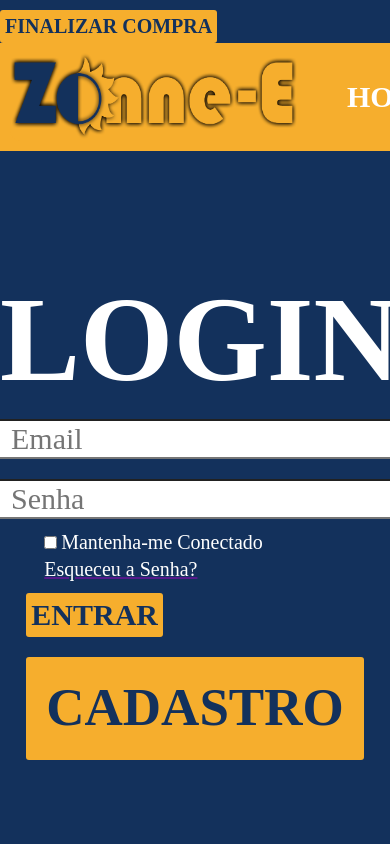
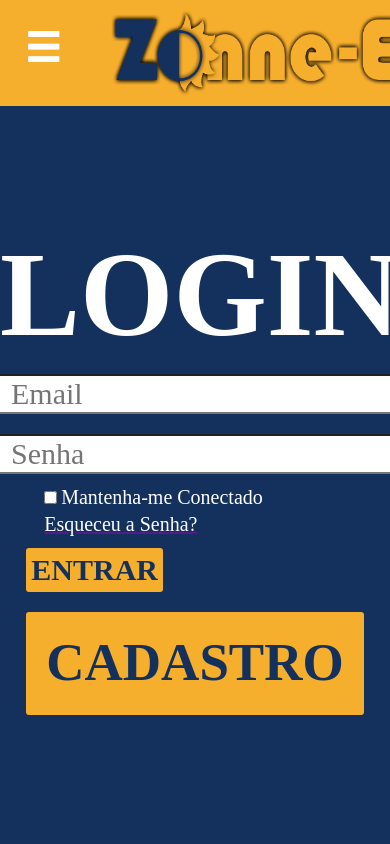
Before and after one commit to PenvicK/zonne-e-react, a React (Create React App) app: page / in a window 390 px wide. Shown: the top 844 px of the page. Built offline with nearby package versions, Linux system fonts and the light colour scheme.

Commit message:
menu humburguer

```diff
--- a/src/App.js
+++ b/src/App.js
@@ -7,7 +7,7 @@ import Login from './pages/Login';
 function App() {
   return (
     <div>
-      <Fcompra />
+
       <Login />
     </div>
   );
--- a/src/components/cabecalho/header.jsx
+++ b/src/components/cabecalho/header.jsx
@@ -4,8 +4,11 @@ import Menu from './Menu';
 import logo from '../public/logo.png'
 
 
+
+
 function Header(){
     return(
+        <div>
             <header id="header">
                 <nav id="container">
                     <div id="logo">
@@ -14,6 +17,29 @@ function Header(){
                     <Menu />
                 </nav>
             </header>
+            <div id= "headerHbr">
+                <div id="containerHbr">
+                    <div id= "container_menuHbr">
+                        <a href="" className= "iconHbr iconHbr-open linkHeaderHbr"><strong>&#9776;</strong></a>
+                        <div id="logoHbr">
+                            <img src={logo} alt="Logo" width="287,496" height="86,2488" />
+                        </div>
+                    </div>
+                    <div id="menuHbr">
+                        <a href="" className= "iconHbr iconHbr-close linkHeaderHbr"><strong>&#9776;</strong></a>
+                        <ul className="cabecalhoHbr">
+                            <li><a href="" className= "linkHeaderHbr"><strong>home</strong></a></li>
+                            <li><a href="" className= "linkHeaderHbr"><strong>produto</strong></a></li>
+                            <li><a href="" className= "linkHeaderHbr"><strong>suporte</strong></a></li>
+                            <li><a href="" className= "linkHeaderHbr"><strong>faq</strong></a></li>
+                            <li><a href="" className= "linkHeaderHbr"><strong>login</strong></a></li>
+                            <li><a href="" className= "linkHeaderHbr"><strong>carrinho</strong></a></li>
+                        </ul>
+                    </div>
+                </div>
+            </div>
+            <script src="./MenuHbr.js"></script>
+        </div>
     );
 }
 
--- a/src/components/cabecalho/menu.css
+++ b/src/components/cabecalho/menu.css
@@ -80,3 +80,84 @@ body{
     left: 100%;
     transition: 1s;
 }
+#headerHbr{
+    display: none;
+}
+
+@media(max-width: 1200px){
+
+#header{
+    display: none;
+}
+#headerHbr{
+    display: block;
+    background-color: #F6AE2D;
+}
+#containerHbr{
+    display: flex;
+    flex-direction: column;
+    margin: 0 auto;
+    display: flex;
+    align-content: center;
+    padding: 10px;
+}
+#container_menuHbr{
+    display: flex;
+    flex-direction: row;
+    justify-content: space-between;
+}
+.cabecalhoHbr strong{
+    display: flex;
+    font-family: agency fb;
+    font-size: 30px;
+    text-transform: uppercase;
+}
+.iconHbr{
+    font-family: agency fb;
+    font-size: 40px;
+    text-transform: uppercase;
+    padding-left: 15px;
+    padding-top: 15px;
+}
+
+#logoHbr {
+    display: flex;
+    justify-content: center;
+    margin-left: 50px;
+    margin-right: 20px;
+}
+#menuHbr{
+    position: absolute;
+    top: 25px;
+}
+#menuHbr ul{
+    display: flex;
+    position: absolute;
+    right: -180%;
+    margin-top: 27px;
+    flex-direction: column;
+    list-style: none;
+
+}
+#menuHbr li{
+    margin: 0;
+    padding: 15px 30px;
+    border-bottom: 1px solid #ddd;
+    border-right: 1px solid #ddd;
+    background-color: #f6b02d8a
+}
+.linkHeaderHbr{
+    color: white;
+    text-decoration: none;
+}
+#menuHbr li:hover{
+    background-color: #f6b02d;
+}
+.cabecalhoHbr{
+    transform: translateX(-300%);
+    transition: transform .2s linear;
+}
+.cabecalhoHbrOpen{
+    transform: translateX(0);
+}
+}
--- a/src/components/homepage/estilohome.css
+++ b/src/components/homepage/estilohome.css
@@ -1,56 +1,10 @@
-body{
-    margin: auto;
-    background-color: #13315c;
-    font-family: agency fb;
-}
-titulos{
-    color: white;
-    font-family: agency fb;
-    font-size: 120px;
-}
-botao{
-    color: white;
-    font-family: agency fb;
-    font-size: 20px;
-}
+
 #container{
     margin: 0 auto;
     width: 960px;
     display: flex;
     align-content: center;
 }
-#logo {
-    display: flex;
-    justify-content: center;
-    width: 325px;
-    height: 88px;
-    background: #F6AE2D;
-    border-bottom-left-radius: 10px;
-}
-#menu{
-    display: flex;
-    align-items: center;
-    background-color: #F6AE2D;
-    width: 1000px;
-    height: 88px;
-    border-bottom-right-radius: 10px;
-}
-#menu ul{
-    display: flex;
-    align-content: center;
-    list-style: none;
-}
-#menu li{
-    display: flex;
-    justify-content: center;
-    align-content: center;
-    padding: 3px;
-    margin-right: 30px;
-}
-#menu a{
-    text-decoration: none;
-}
-
 .geral{
     margin: 0 auto;
     width: 960px;
--- a/src/components/rodape/Footer.css
+++ b/src/components/rodape/Footer.css
@@ -22,7 +22,6 @@
     margin: 0 auto;
     margin-top: 30px;
     margin-bottom: 30px;
-    background-color:  #F6AE2D;
 }
 .zonne{
     margin-left: 20px;
```
Also changed, not shown: src/components/cabecalho/MenuHbr.js (added, +8 -0 lines). Lines whose indentation alone changed are shown as unchanged.
